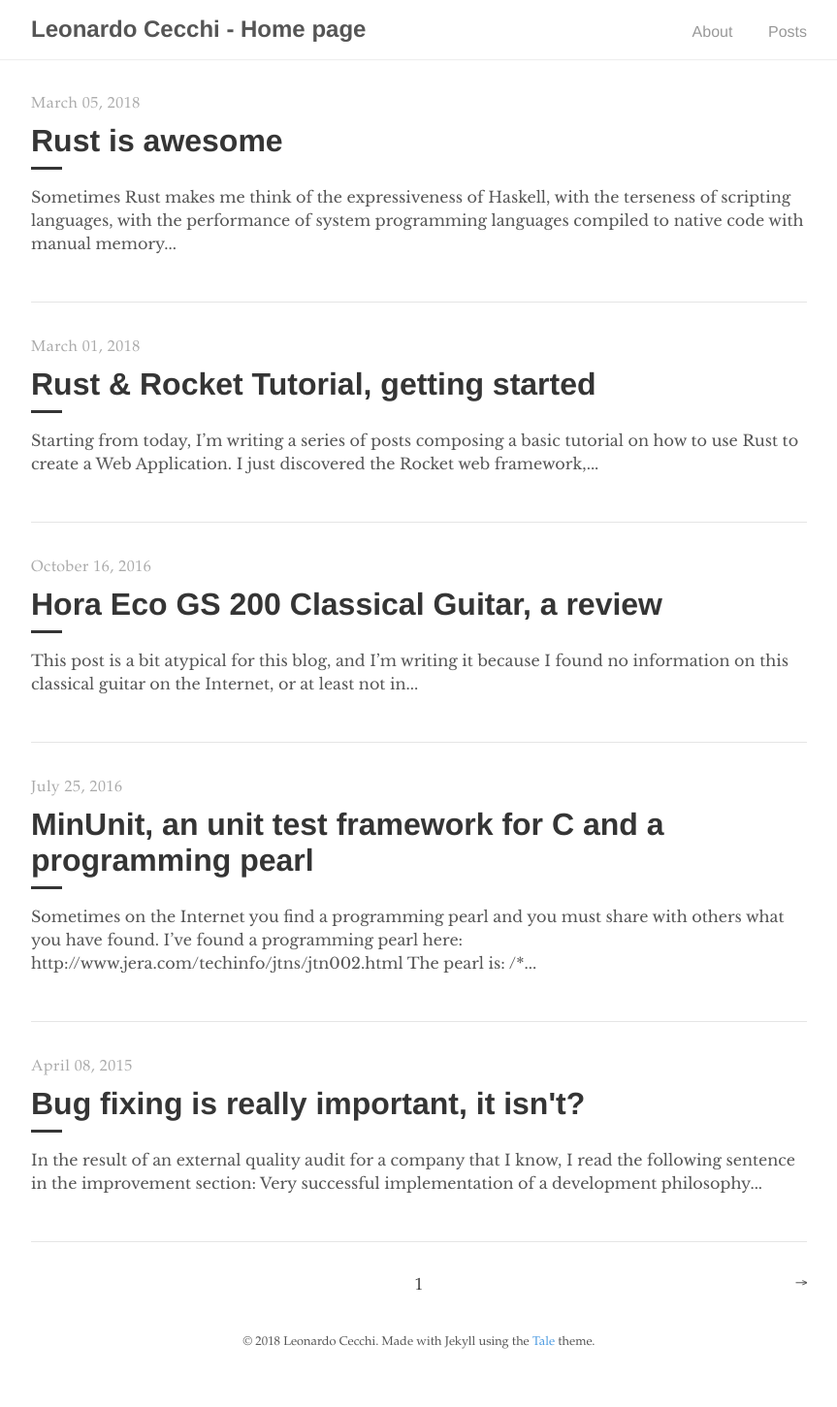
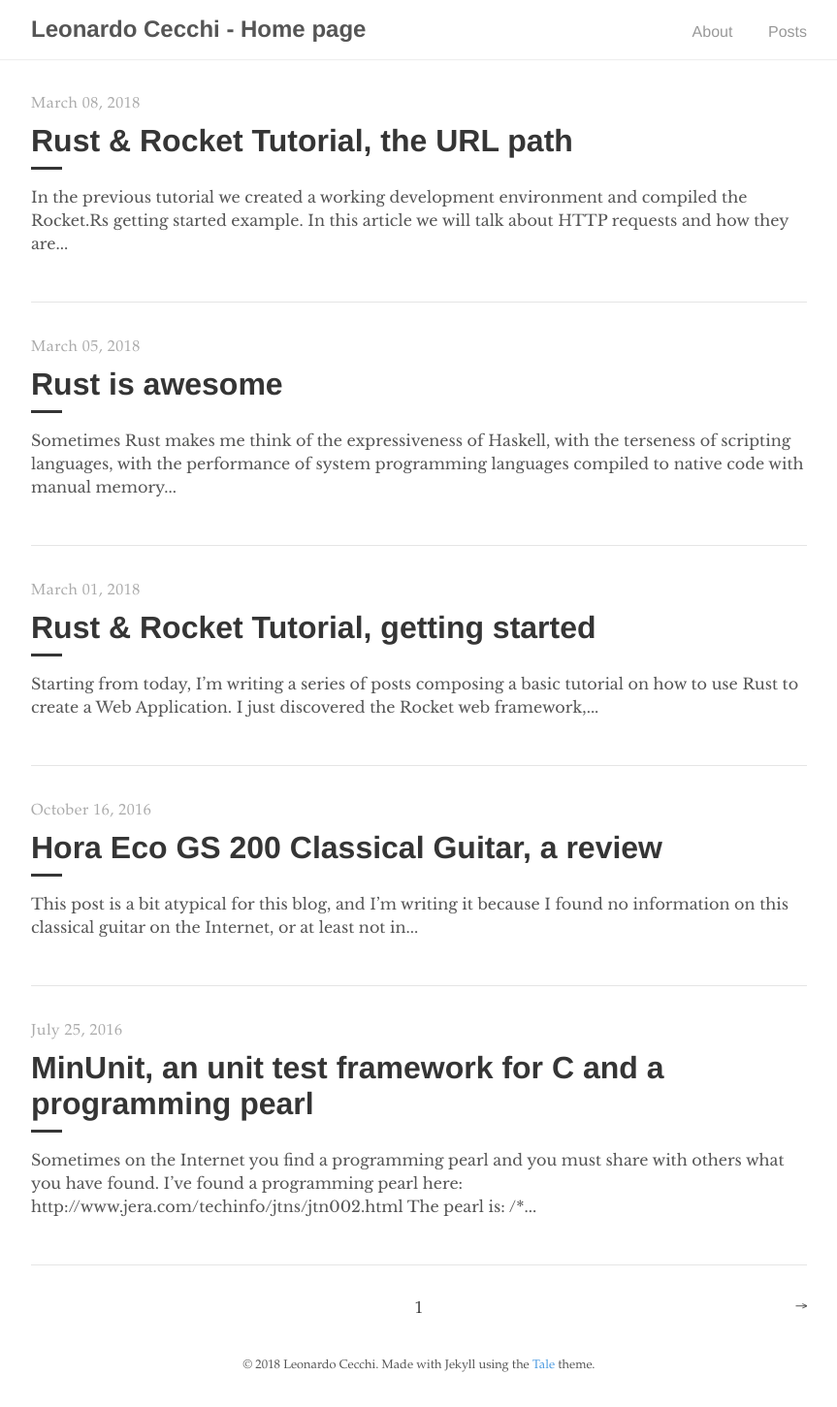
Before and after one commit to leonardoce/leonardoce-home, a Jekyll site: the page built from index.html, in a window 1280 px wide. Shown: the whole page at 97% size, without its empty margins (208-1071 px from the left). Built offline with Jekyll 4.4.1, drawn with Linux system fonts in a browser that asks for light colours; the list of posts is cut into pages by our own code; before the commit the page ends 1427 px from its top, so only the background shows below that; part of the change alters nothing that is shown.

Commit message:
New post

````diff
--- a/_posts/2018-03-01-rocket-tutorial-1.md
+++ b/_posts/2018-03-01-rocket-tutorial-1.md
@@ -144,4 +144,5 @@ $ cargo run
 Great! You can use your browser to test the getting started application. Now
 your development environment is correctly set up.
 
-In the next post we will work on the getting started application. Thanks!
+In the [next post]({% post_url 2018-03-08-rocket-tutorial-2 %}) we will work on
+the getting started application. Thanks!
--- a/_drafts/rocket-tutorial-2.md
+++ b/_posts/2018-03-08-rocket-tutorial-2.md
@@ -106,3 +106,18 @@ $ curl http://localhost:8000/hello/leonardo/thirtysevel
 
 The URLs are type safe, and a wrong age can't be passed to this route, simply
 because it can't be applied.
+
+We can also write a *catch-all* route and use that to serve files from the file
+system:
+
+```rust
+#[get("/static/<file..>")]
+fn files(file: PathBuf) -> Option<NamedFile> {
+    NamedFile::open(Path::new("static/").join(file)).ok()
+}
+```
+
+With the previous rule, a request like `http://localhost:8000/static/test.css`
+will be served loading a file named `static/test.css`. We will use this
+strategy to serve the static assect of the web application we will build in our
+tutorial.
````
